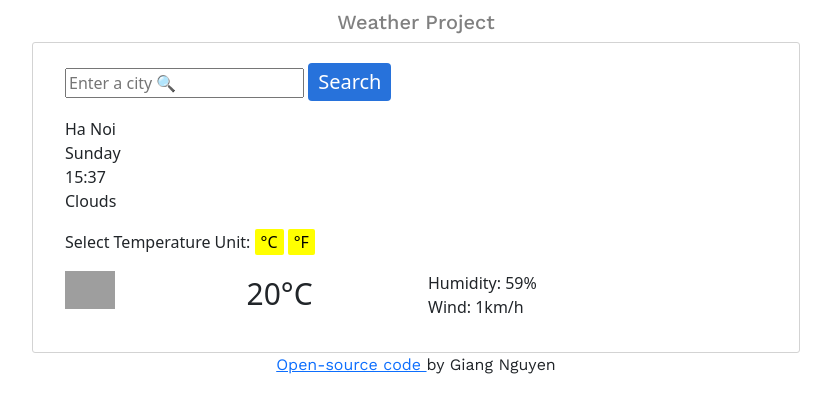
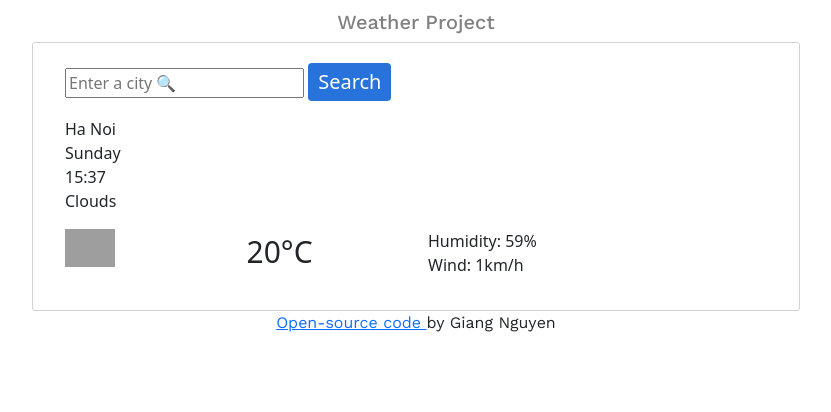
Before and after one commit to nghgiang/giang-weatherapp, a plain HTML site: page index.html in a window 1280 px wide. Shown: the whole page, without its empty margins (224-1055 px from the left). Drawn offline with nearby package versions, Linux system fonts and the light colour scheme; grey boxes are pictures that could not be loaded.

Commit message:
without unit change

```diff
--- a/index.html
+++ b/index.html
@@ -40,8 +40,6 @@
           <div id="description"> Clouds </div>
           </p>
 
-          <p>Select Temperature Unit: <button type="button" id="celcius-btn" class="tempUnit"> °C </button>
-          <button type="button" id="fahrenheit-btn" class="tempUnit"> °F </button> </p>
 
         <div class="row">
            <div class="col-3"><img src="https://ssl.gstatic.com/onebox/weather/64/partly_cloudy.png" id="icon" width=50px></div>
```
